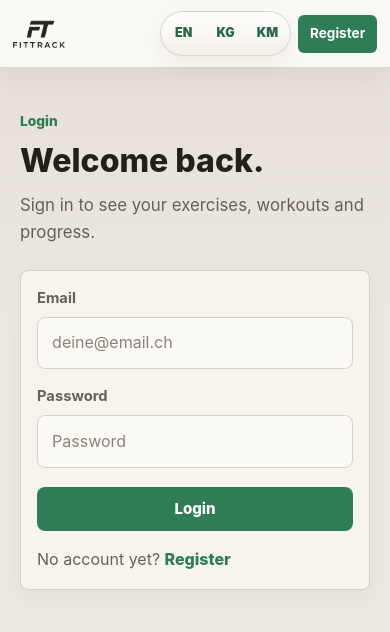
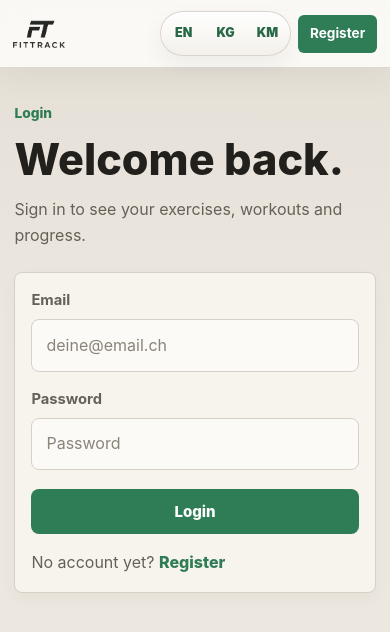
Before and after one commit to Limason17/fittrack-ipt7.1, a Vue app in the folder frontend/: page /login in a window 390 px wide. Shown: the top 632 px of the page. Built offline with nearby package versions, Linux system fonts and the light colour scheme; no server answers.

Commit message:
style(mobile): improve responsive page layouts

```diff
--- a/frontend/src/assets/main.css
+++ b/frontend/src/assets/main.css
@@ -32,8 +32,13 @@ body,
     min-height: 100%;
 }
 
+html {
+    overflow-x: hidden;
+}
+
 body {
     min-width: 320px;
+    overflow-x: hidden;
     background:
         linear-gradient(180deg, rgba(227, 221, 212, 0.8) 0%, rgba(236, 231, 223, 0) 340px),
         var(--bg);
@@ -53,6 +58,7 @@ button,
 input,
 textarea,
 select {
+    min-width: 0;
     font: inherit;
 }
 
@@ -249,3 +255,26 @@ button:disabled {
         padding: 2.5rem 0;
     }
 }
+
+@media (max-width: 600px) {
+    .page-container {
+        padding: 0 0.9rem;
+    }
+
+    .section {
+        padding: 2rem 0;
+    }
+
+    .page-title {
+        font-size: clamp(1.95rem, 12vw, 2.7rem);
+        line-height: 1.08;
+    }
+
+    .page-subtitle {
+        font-size: 1rem;
+    }
+
+    .card {
+        box-shadow: 0 6px 18px rgba(0, 0, 0, 0.035);
+    }
+}
--- a/frontend/src/views/ExercisesView.vue
+++ b/frontend/src/views/ExercisesView.vue
@@ -639,4 +639,41 @@ onMounted(() => {
     justify-content: flex-start;
   }
 }
+
+@media (max-width: 560px) {
+  .toolbar,
+  .create-card,
+  .exercise-body {
+    padding: 1rem;
+  }
+
+  .toolbar-left,
+  .toolbar-actions,
+  .create-actions,
+  .card-actions {
+    display: grid;
+    grid-template-columns: 1fr;
+    width: 100%;
+  }
+
+  .filter-group {
+    min-width: 0;
+  }
+
+  .toolbar-actions .btn,
+  .create-actions .btn,
+  .card-actions .btn {
+    width: 100%;
+  }
+
+  .exercise-media {
+    height: 180px;
+  }
+
+  .exercise-top {
+    align-items: flex-start;
+    flex-direction: column;
+    gap: 0.55rem;
+  }
+}
 </style>
--- a/frontend/src/views/HomeView.vue
+++ b/frontend/src/views/HomeView.vue
@@ -194,4 +194,32 @@ const quickLinks = [
     grid-template-columns: 1fr;
   }
 }
+
+@media (max-width: 560px) {
+  .hero {
+    gap: 1.25rem;
+  }
+
+  .hero-actions {
+    display: grid;
+    grid-template-columns: 1fr;
+    gap: 0.65rem;
+  }
+
+  .hero-actions .btn {
+    width: 100%;
+  }
+
+  .hero-panel,
+  .feature-card {
+    padding: 1rem;
+  }
+
+  .preview-item {
+    align-items: flex-start;
+    flex-direction: column;
+    min-height: auto;
+    gap: 0.25rem;
+  }
+}
 </style>
```
